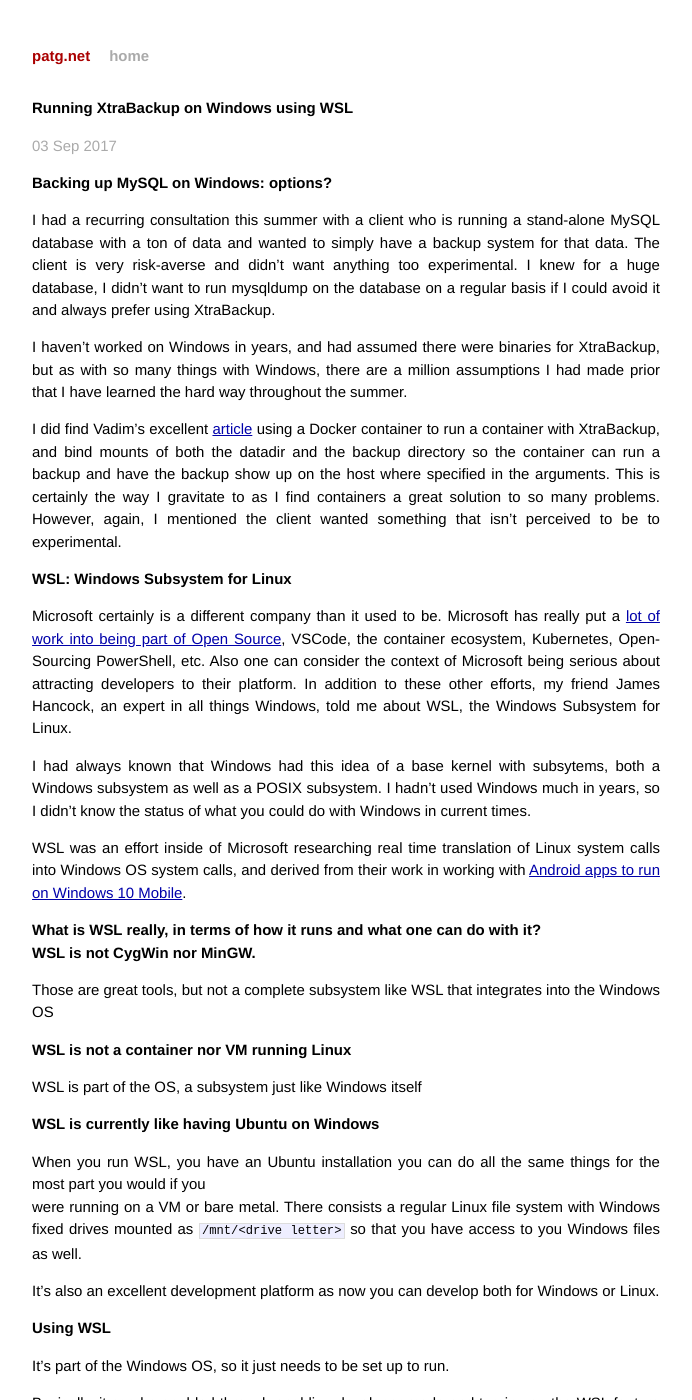
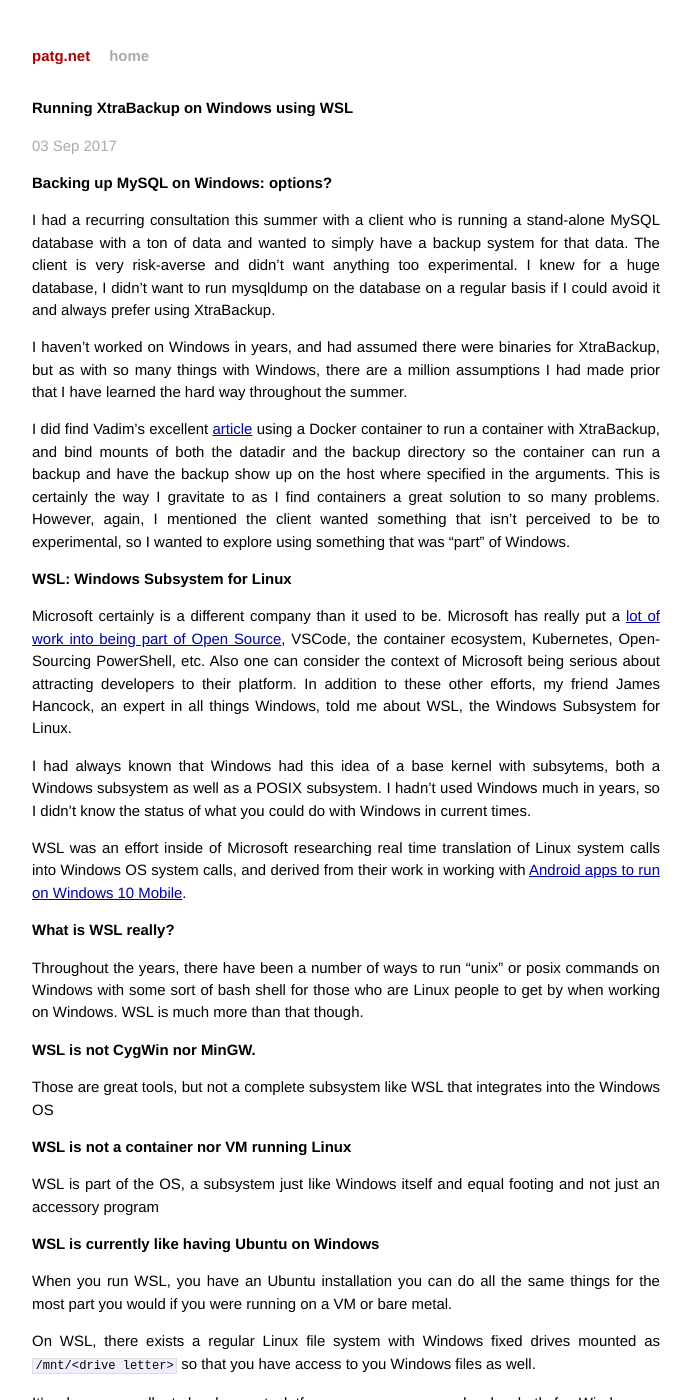
Before and after one commit to CaptTofu/patg.net, a Jekyll site: the page built from _posts/2017-09-03-xtrabackup-wsl.markdown, in a window 1280 px wide and 1400 px high. Shown: the whole window, without its empty margins (294-986 px from the left). Built offline with Jekyll 4.4.1, drawn with Linux system fonts in a browser that asks for light colours; comment, search, counter and statistics services are not loaded; some of the changed text lies outside the part shown.

Commit message:
Added more info on client needs

````diff
--- a/_posts/2017-09-03-xtrabackup-wsl.markdown
+++ b/_posts/2017-09-03-xtrabackup-wsl.markdown
@@ -13,7 +13,7 @@
 
 I haven't worked on Windows in years, and had assumed there were binaries for XtraBackup, but as with so many things with Windows, there are a million assumptions I had made prior that I have learned the hard way throughout the summer.
 
-I did find Vadim's excellent [article](https://www.percona.com/blog/2017/03/20/running-percona-xtrabackup-windows-docker/) using a Docker container to run a container with XtraBackup, and bind mounts of both the datadir and the backup directory so the container can run a backup and have the backup show up on the host where specified in the arguments. This is certainly the way I gravitate to as I find containers a great solution to so many problems. However, again, I mentioned the client wanted something that isn't perceived to be to experimental.
+I did find Vadim's excellent [article](https://www.percona.com/blog/2017/03/20/running-percona-xtrabackup-windows-docker/) using a Docker container to run a container with XtraBackup, and bind mounts of both the datadir and the backup directory so the container can run a backup and have the backup show up on the host where specified in the arguments. This is certainly the way I gravitate to as I find containers a great solution to so many problems. However, again, I mentioned the client wanted something that isn't perceived to be to experimental, so I wanted to explore using something that was "part" of Windows.
 
 ## WSL: Windows Subsystem for Linux
 
@@ -23,21 +23,25 @@
 
 WSL was an effort inside of Microsoft researching real time translation of Linux system calls into Windows OS system calls, and derived from their work in working with [Android apps to run on Windows 10 Mobile](https://arstechnica.com/information-technology/2016/04/why-microsoft-needed-to-make-windows-run-linux-software/).
 
-## What is WSL really, in terms of how it runs and what one can do with it?
+## What is WSL really?
 
-### WSL is not CygWin nor MinGW.
+Throughout the years, there have been a number of ways to run "unix" or posix commands on Windows with some sort of bash shell for those who are Linux people to get by when working on Windows. WSL is much more than that though.
+
+#### WSL is not CygWin nor MinGW.
+
 Those are great tools, but not a complete subsystem like WSL that integrates into the Windows OS
 
-### WSL is not a container nor VM running Linux
+#### WSL is not a container nor VM running Linux
 
-WSL is part of the OS, a subsystem just like Windows itself
+WSL is part of the OS, a subsystem just like Windows itself and equal footing and not just an accessory program
 
-### WSL is currently like having Ubuntu on Windows
+#### WSL is currently like having Ubuntu on Windows
 
-When you run WSL, you have an Ubuntu installation you can do all the same things for the most part you would if you
-were running on a VM or bare metal. There consists a regular Linux file system with Windows fixed drives mounted as ```/mnt/<drive letter>``` so that you have access to you Windows files as well.
+When you run WSL, you have an Ubuntu installation you can do all the same things for the most part you would if you were running on a VM or bare metal.
 
-It's also an excellent development platform as now you can develop both for Windows or Linux.
+On WSL, there exists a regular Linux file system with Windows fixed drives mounted as ```/mnt/<drive letter>``` so that you have access to you Windows files as well.
+
+It's also an excellent development platform as now one can develop both for Windows or Linux.
 
 ## Using WSL
 
````
